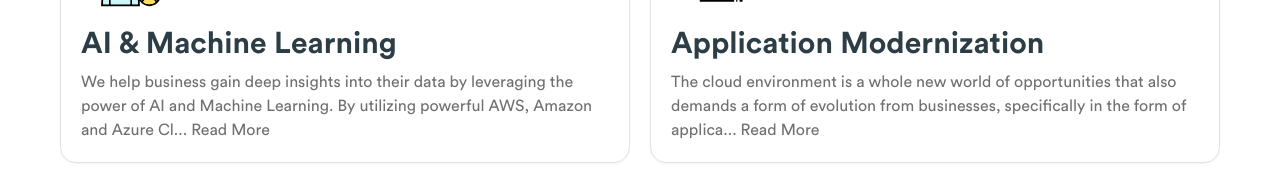
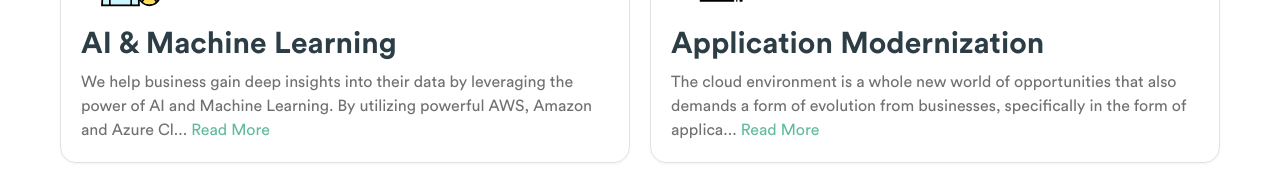
Before and after one commit to devvsakib/shunyekav2, a React (Vite) app: page /services in a window 1280 px wide. Shown: the part 555-737 px from the top of the page. Built offline with nearby package versions, Linux system fonts and the light colour scheme.

Commit message:
read more button color

```diff
--- a/src/pages/Services.jsx
+++ b/src/pages/Services.jsx
@@ -21,7 +21,8 @@ const Services = () => {
                                     <div className="mt-5">
                                         <h3 className="text-xl md:text-3xl font-circularBol">{item.heading == "Application Development and Modernization" ? "Application Modernization" : item.heading}</h3>
                                         <p className="text-gray mt-2">
-                                            {item.description.slice(0, 150) + '... Read More'}
+                                            {item.description.slice(0, 150) + "... "}
+                                            <span className="text-secondary">Read More</span>
                                         </p>
                                     </div>
                                 </Link>
```
